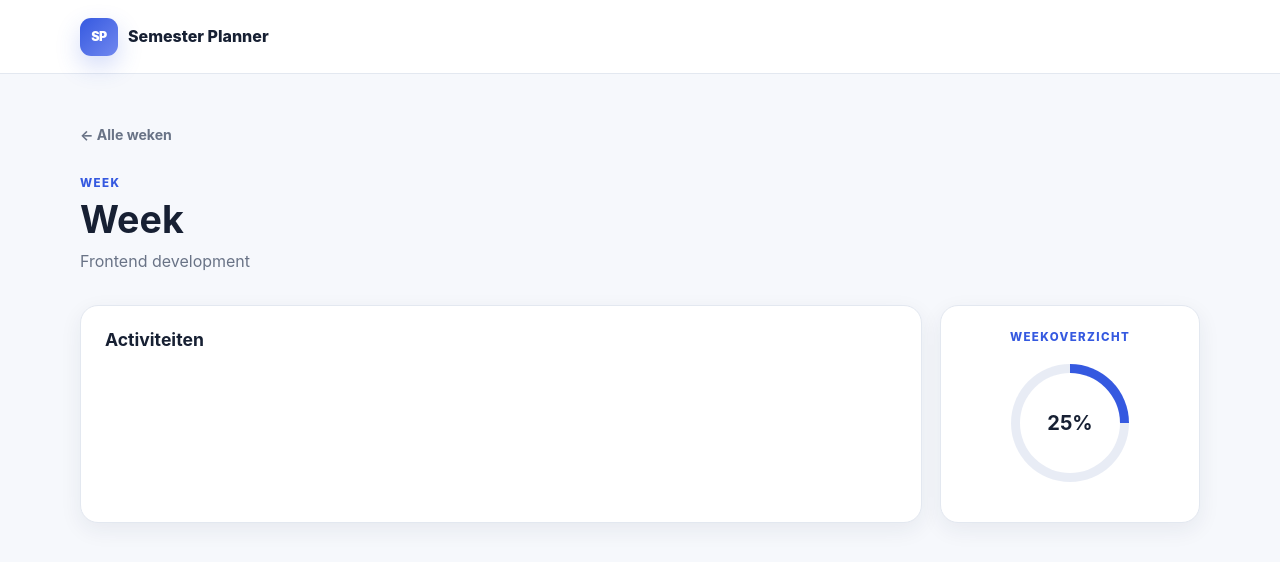
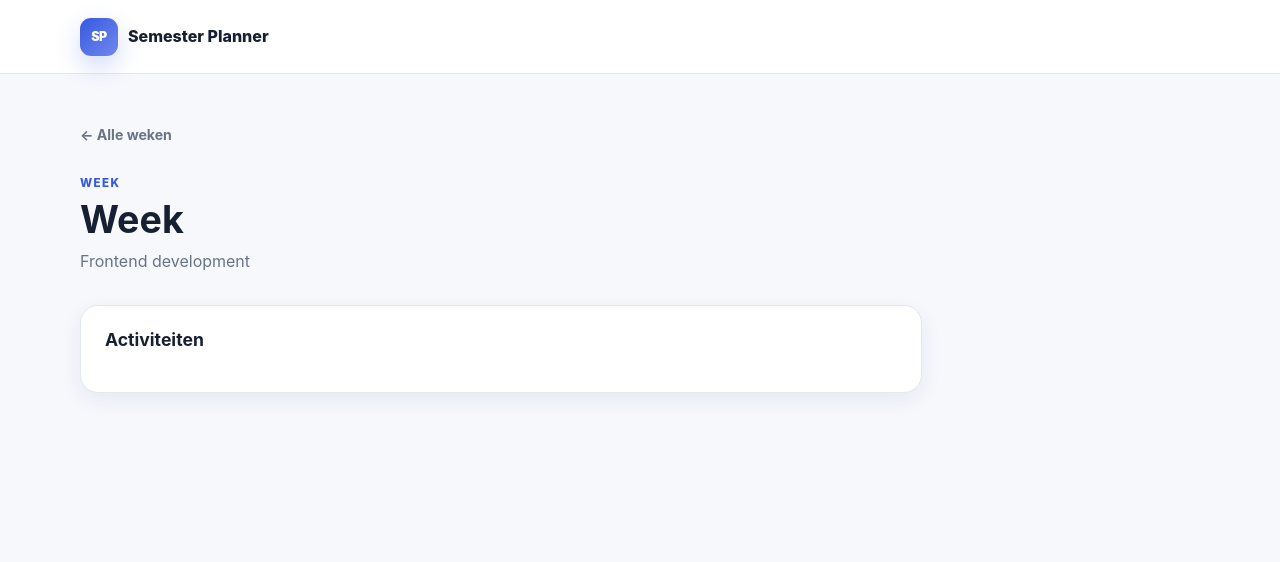
Before and after one commit to DCL-P/semester-planner-project, a Node project: template backend/views/partials/week-overview.hbs in a window 1280 px wide. Shown: the top 562 px of the page. Run offline with Node 20 templates, Linux system fonts and the light colour scheme; the template is opened without the code that fills it, so the values that code supplies are empty.

Commit message:
removed unnescessary files

```diff
--- a/backend/views/partials/week-overview.hbs
+++ b/backend/views/partials/week-overview.hbs
@@ -110,33 +110,6 @@
 
             </div>
 
-            <aside class="sidebar-card">
-
-                <span class="eyebrow">
-                    WEEKOVERZICHT
-                </span>
-
-                <div class="progress-ring progress-25">
-
-                    <strong>
-                        25%
-                    </strong>
-
-                </div>
-
-                {{!-- <p>
-                    1 van 2 activiteiten in uitvoering.
-                </p>
-
-                <a
-                    href="../create-activity/week-2.html"
-                    class="text-link"
-                >
-                    + Activiteit toevoegen
-                </a> --}}
-
-            </aside>
-
         </div>
 
     </main>
```
